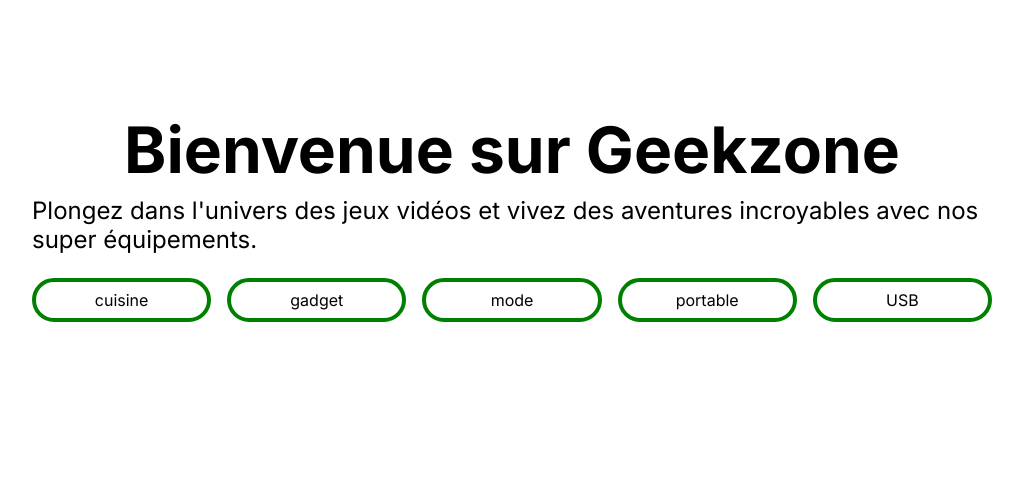
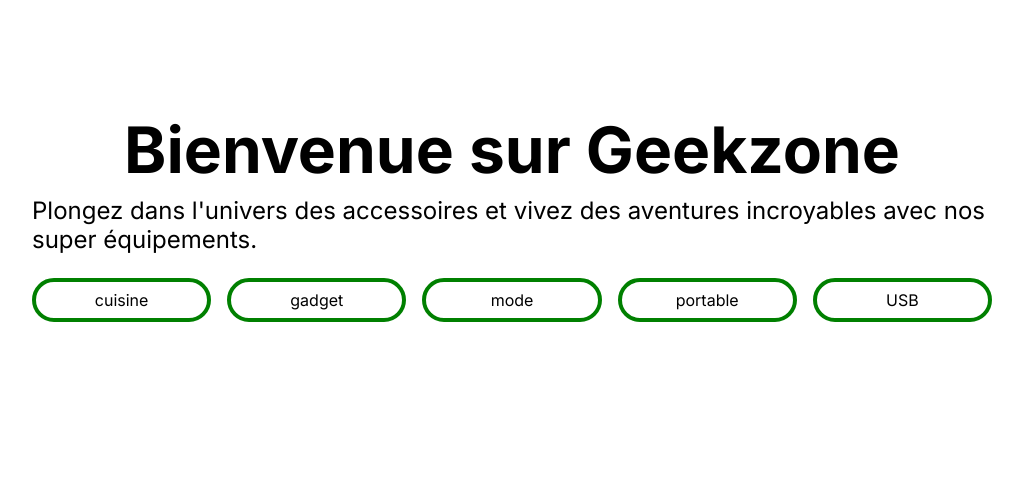
Before and after one commit to tamdaz/Projets-AP, a PHP site: page / in a window 1280 px wide. Shown: the part 151-645 px from the top of the page, without its empty margins (128-1151 px from the left). Run offline with PHP 8.4, Linux system fonts and the light colour scheme.

Commit message:
Changement de texte

```diff
--- a/AP 1/index.php
+++ b/AP 1/index.php
@@ -18,7 +18,7 @@
                     Bienvenue sur Geekzone
                 </h1>
                 <p style="font-weight: regular; margin: 0; padding: 0; font-size: 24px">
-                    Plongez dans l'univers des jeux vidéos et vivez des aventures incroyables
+                    Plongez dans l'univers des accessoires et vivez des aventures incroyables
                     avec nos super équipements.
                 </p>
                 <div class="geekzone-grid-5 geekzone-group-chips">
```
